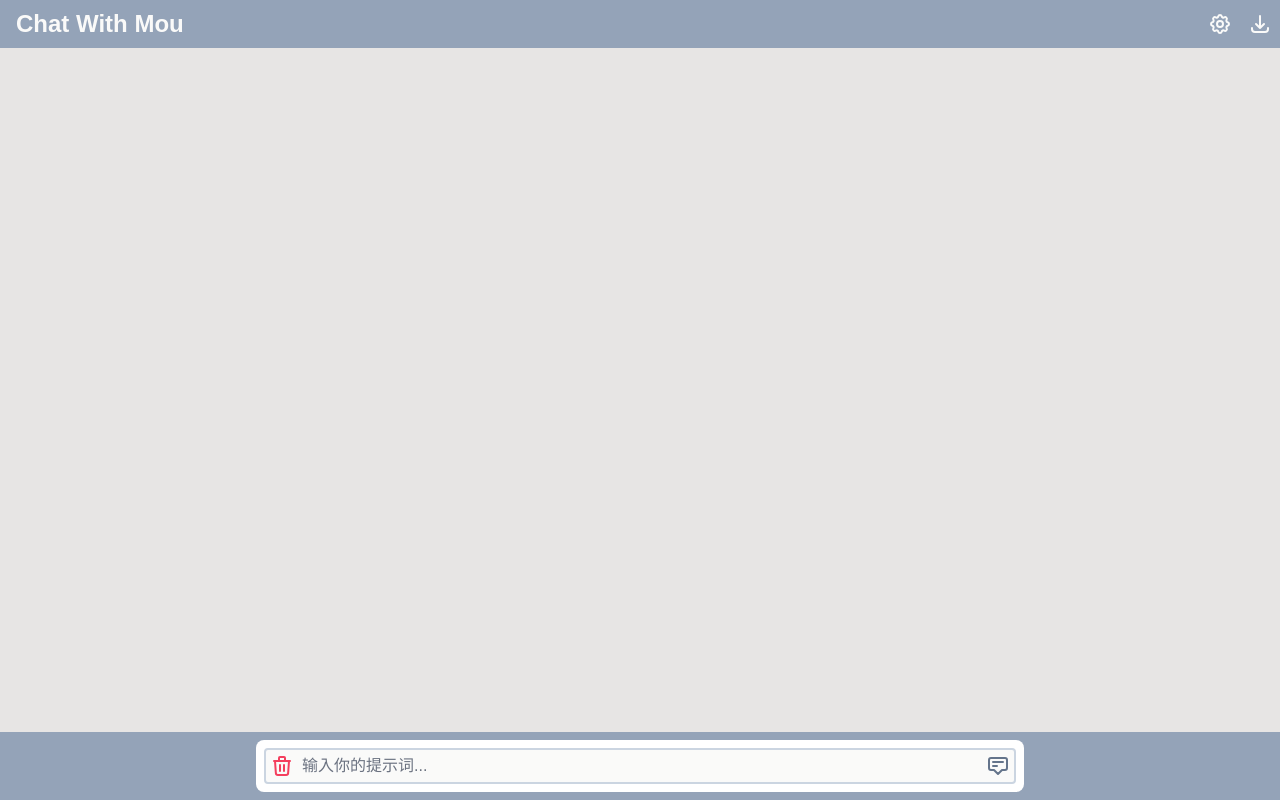
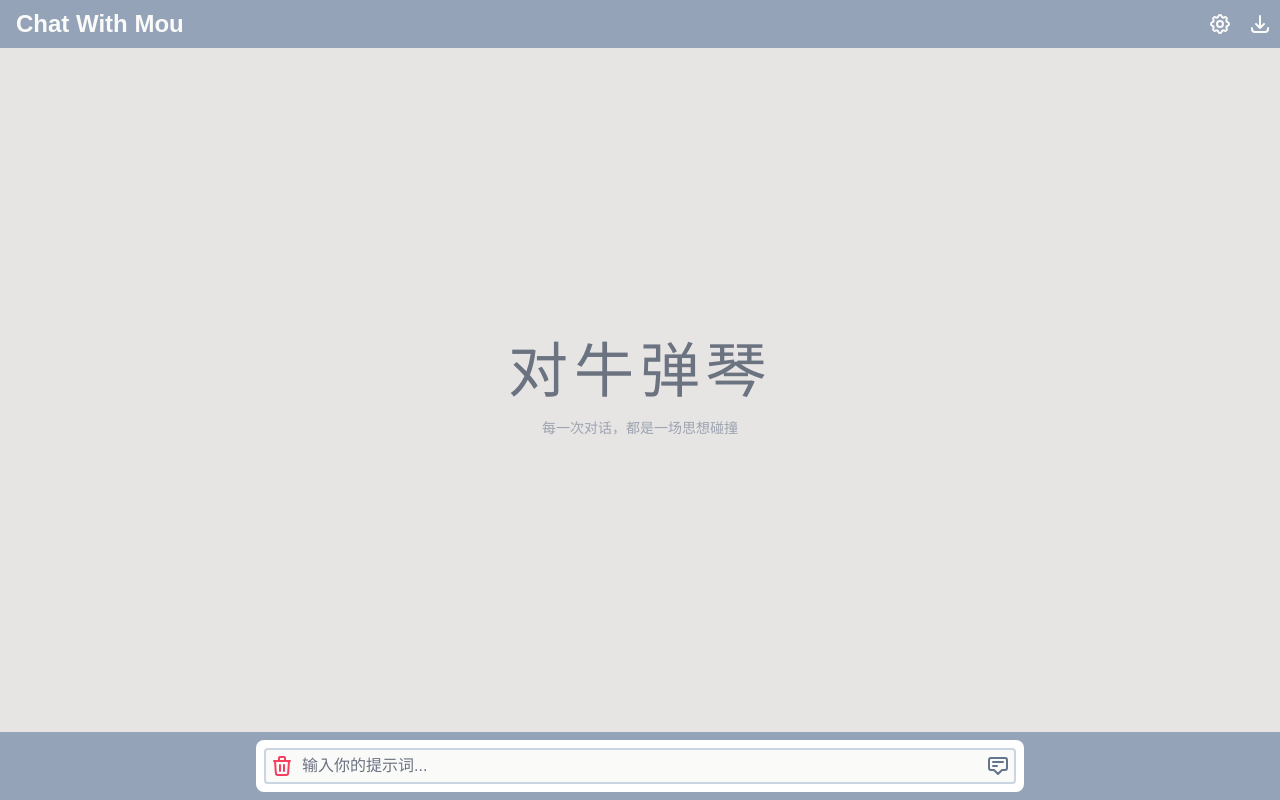
Before and after one commit to nowscott/ChatWithMou, a React (Create React App) app: page / in a window 1280 px wide. Built offline with nearby package versions, Linux system fonts and the light colour scheme; a small style sheet from the web is missing.

Commit message:
修改一些装饰

```diff
--- a/public/index.html
+++ b/public/index.html
@@ -4,7 +4,7 @@
 <head>
   <meta charset="UTF-8">
   <meta name="viewport" content="width=device-width, initial-scale=1.0, maximum-scale=1.0, user-scalable=no">
-  <title>Chat With Mou</title>
+  <title></title>
   <link rel="icon" href="%PUBLIC_URL%/favicon.ico">
 </head>
 
--- a/src/components/MessageList.js
+++ b/src/components/MessageList.js
@@ -66,12 +66,19 @@ const MessageList = ({ messages, onDelete }) => {
 
     return (
         <div ref={containerRef} className='flex-1 overflow-auto p-4' style={{ msOverflowStyle: 'none', scrollbarWidth: 'none' }}>
-            {messages.map((message, index) => (
+            {messages.length === 0 ? (
+                <div className="flex items-center justify-center h-full">
+                    <div className="text-center">
+                        <p className="text-6xl text-gray-500 mb-4 tracking-widest">对牛弹琴</p>
+                        <p className="text-sm text-gray-400">每一次对话，都是一场思想碰撞</p>
+                    </div>
+                </div>
+            ) : (
+                messages.map((message, index) => (
                     <div
                         key={message.mid}
                         className={`shadow-md rounded-lg p-2 relative max-w-screen-md w-full mx-auto ${message.role === 'user' ? 'bg-rose-50' : 'bg-indigo-50'} ${index !== messages.length - 1 ? 'mb-4' : ''}`}
                     >
-
                         <div>
                             <ReactMarkdown
                                 components={customRenderers}
@@ -99,7 +106,9 @@ const MessageList = ({ messages, onDelete }) => {
                                 {copied === message.mid ? <HiCheckCircle className="h-4 w-4 text-emerald-400" /> : <HiOutlineDuplicate className="h-4 w-4" />}
                             </button>
                         </div>
-                </div>))}
+                    </div>
+                ))
+            )}
             <div ref={messageEndRef}></div>
         </div>
     );
--- a/src/components/NavBar.js
+++ b/src/components/NavBar.js
@@ -1,13 +1,23 @@
-import React from 'react';
+import { useState, useEffect } from 'react';
+import { HiOutlineCog } from 'react-icons/hi';
 import MessageExporter from './MessageExporter';
-import { HiOutlineCog } from 'react-icons/hi';
 
 const NavBar = ({ targetRef, onSettingsClick }) => {
+    const [title, setTitle] = useState('Chat With Mou');
+
+    const toggleTitle = () => {
+        setTitle((prevTitle) => (prevTitle === 'Chat With Mou' ? '对牛弹琴' : 'Chat With Mou'));
+    };
+
+    useEffect(() => {
+        document.title = title;
+    }, [title]);
+
     return (
         <div className='flex-0'>
             <div className="flex bg-slate-400 text-stone-50 p-2 justify-between items-center">
-                <h1 className="pl-2 text-nowrap text-2xl font-bold">
-                    <span>Chat With Mou</span>
+                <h1 className="pl-2 text-nowrap text-2xl font-bold" onClick={toggleTitle}>
+                    <span>{title}</span>
                 </h1>
                 <div className="flex items-center gap-4">
                     <button onClick={onSettingsClick}>
```
Lines whose indentation alone changed are shown as unchanged.
